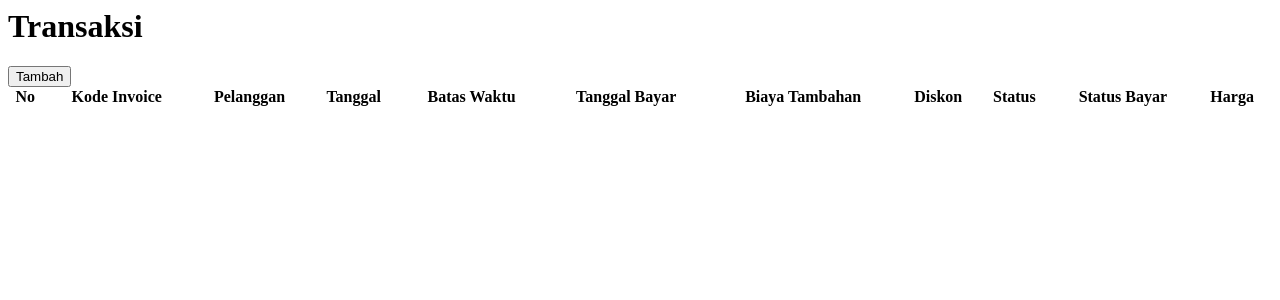
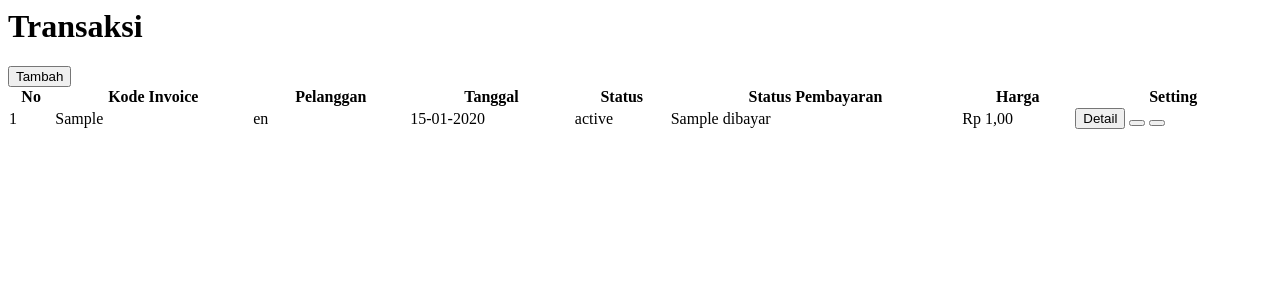
Before and after one commit to Rahmarara/Laundry-2, a PHP site: the page made by application/views/admin/transaksi/index2.php in a window 1280 px wide. Shown: the top 300 px of the page. Run offline with PHP 8.4, Linux system fonts and the light colour scheme; the template is opened without the code that fills it: most values are stand-ins (such as "Sample title", 1, 10 or a date in 2020); data that the repository does not hold is empty.

Commit message:
transaksi

```diff
--- a/application/models/M_transaksi.php
+++ b/application/models/M_transaksi.php
@@ -12,7 +12,7 @@ class M_transaksi extends CI_Model {
                   ->join('pelanggan p',' p.id_pelanggan = transaksi.id_pelanggan')
                   ->join('user u',' u.id_user = transaksi.id_user')
                   ->join('outlet o',' o.id_outlet = transaksi.id_outlet');
-        return $this->db->get()->result_array();
+        return $this->db->get()->result();
     }
 
     public function tambah_transaksi($data_transaksi, $data_detail){
--- a/application/views/admin/transaksi/index2.php
+++ b/application/views/admin/transaksi/index2.php
@@ -27,7 +27,6 @@
           <!-- Content Row -->
 
           <div class="row">
-
             <!-- Area Chart -->
             <div class="col-xl-12 col-lg-7">
               <div class="card shadow mb-4">
@@ -45,17 +44,38 @@
                             <th>Kode Invoice</th>
                             <th>Pelanggan</th>
                             <th>Tanggal</th>
-                            <th>Batas Waktu</th>
-                            <th>Tanggal Bayar</th>
-                            <th>Biaya Tambahan</th>
-                            <th>Diskon</th>
+                            <!-- <th>Batas Waktu</th>
+                            <th>Tanggal Bayar</th> -->
                             <th>Status</th>
-                            <th>Status Bayar</th>
+                            <th>Status Pembayaran</th>
                             <th>Harga</th>
-                            <th></th>
+                            <th>Setting</th>
                         </tr>
                         </thead>
-                        <tbody id="tampil_transaksi"></tbody>
+                        <tbody>
+                          <?php $no=1; foreach($transaksi as $t):?>
+                          <tr>
+                          <td><?=$no++;?></td>
+                          <td><?=$t->kode_invoice?></td>
+                          <td><?=$t->pelanggan?></td>
+                          <td><?=date('d-m-Y', strtotime($t->tgl))?></td>
+                          <!-- <td><?=date('d-m-Y', strtotime($t->batas_waktu))?></td> -->
+                          <!-- <td>
+                          <?php if($t->tgl_bayar != "0000-00-00 00:00:00"):?>
+                          <?=date('d-m-Y', strtotime($t->tgl_bayar))?>
+                          <?php endif;?>
+                          </td> -->
+                          <td><?=$t->status?></td>
+                          <td><?=$t->dibayar?></td>
+                          <td><?="Rp " . number_format($t->total_harga,2,',','.')?></td>
+                          <td>
+                            <button type='button' class='btn btn-warning btn-sm mb-3' data-toggle='modal' data-target='#editTransaksi<?=$dp->id_transaksi?>'>Detail</button>
+                            <button type='button' class='btn btn-warning btn-sm mb-3 btn-circle' data-toggle='modal' data-target='#editTransaksi<?=$dp->id_transaksi?>'><i class='fas fa-pencil-alt'></i></button>
+                            <button type='button' class='btn btn-danger btn-sm mb-3 btn-circle' data-toggle='modal' data-target='#hapusTransaksi<?=$dp->id_transaksi?>'><i class='fas fa-trash-alt'></i></button>
+                          </td>
+                          </tr>
+                          <?php endforeach;?>
+                        </tbody>
                     </table>
                   </div>
                 </div>
@@ -201,7 +221,8 @@
             url : '<?=base_url('admin/tambah_transaksi')?>',
             data: data,
             success: function(){
-                get_transaksi();
+                // get_transaksi();
+                location.reload();
             }
         });
         }
@@ -211,9 +232,7 @@
 
 <script type="text/javascript">
 $(document).ready( function () {
-    $('#dataTable').DataTable({
-        "searching": false
-    });
+    $('#dataTable').DataTable();
 } );
 </script>
 </body>
```
Also changed, not shown: application/views/admin/transaksi/detail.php (added), application/views/admin/transaksi/edit.php (added).
